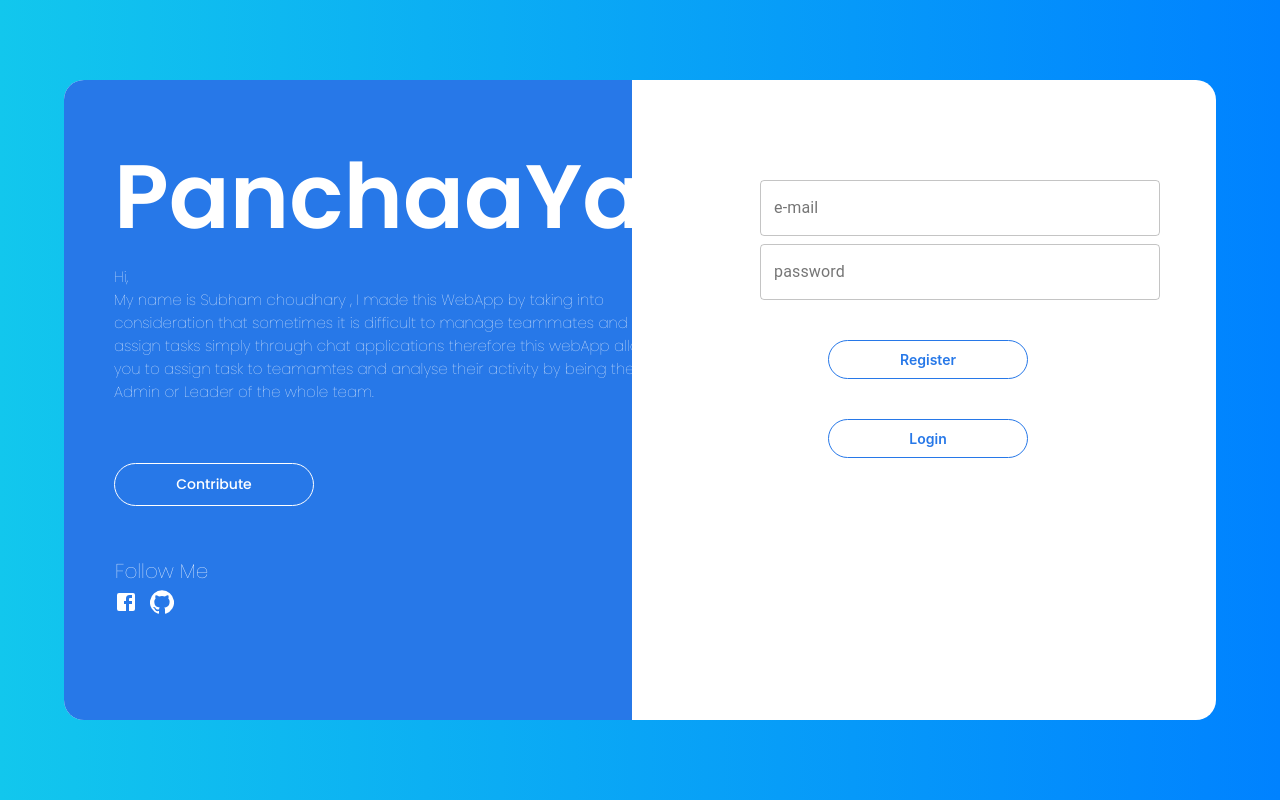
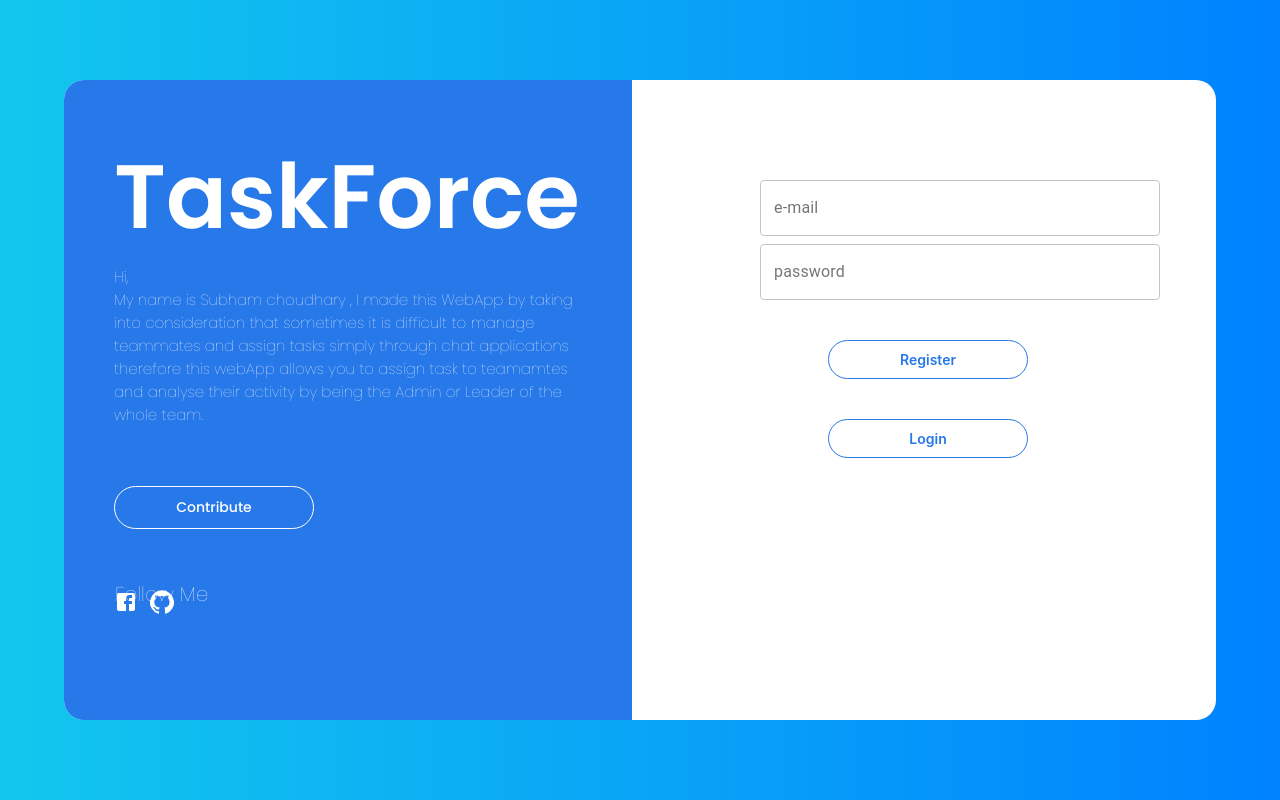
Before and after one commit to ShubhamChaudharyy/Algorithm-Visualizer, a React (Create React App) app: page / in a window 1280 px wide. Built offline with nearby package versions, Linux system fonts and the light colour scheme.

Commit message:
update scxots

```diff
--- a/src/components/startPage/startHome.tsx
+++ b/src/components/startPage/startHome.tsx
@@ -17,7 +17,7 @@ export default()=>{
             <Grid item xs={6}>
                 <div className='about-developer'>
                         <p>
-                        <span style={{fontSize:'90px',fontWeight:600}}>PanchaaYat</span><br/>
+                        <span style={{fontSize:'90px',fontWeight:600}}>TaskForce</span><br/>
                         <div className='developer-words'>
                             Hi, <br/>My name is Subham choudhary
                             , I made this WebApp by taking into
```
Also changed, not shown: img/Screenshot (203).png (added), img/Screenshot (204).png (added).
